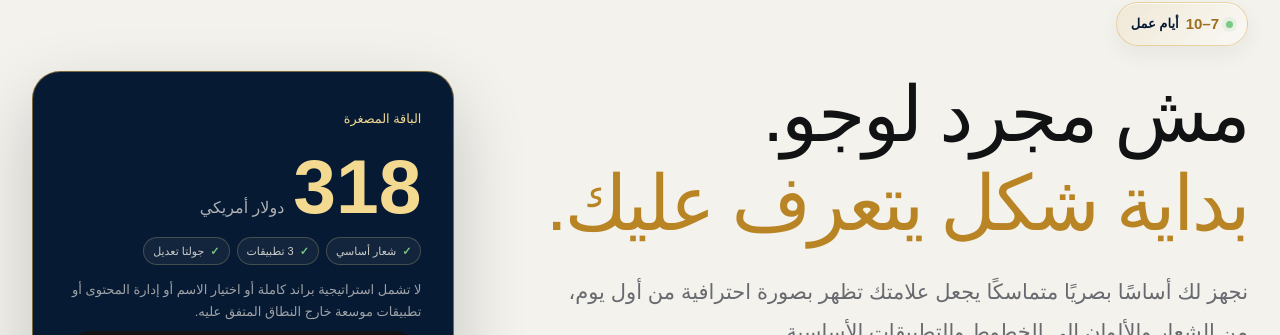
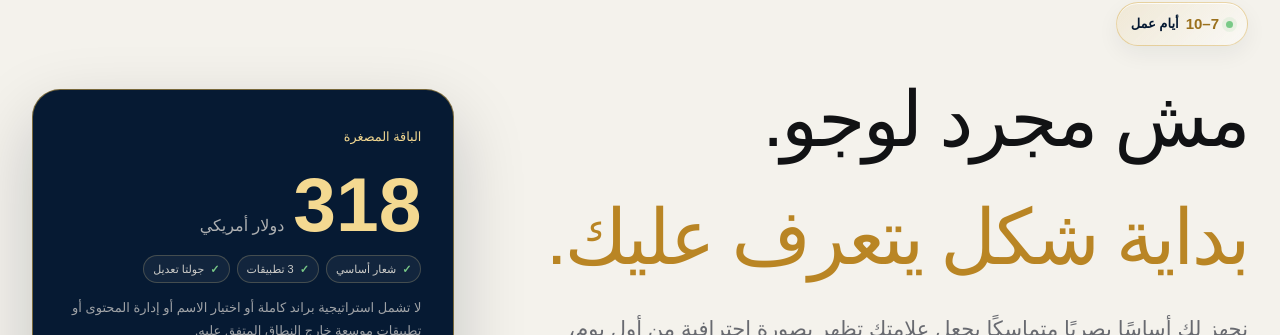
Before and after one commit to mohammedrashad2011-ui/Dewank-2026-website, a Next.js app: page /offers/mini-visual-identity in a window 1280 px wide. Shown: the part 212-547 px from the top of the page. Built offline with nearby package versions, Linux system fonts and the light colour scheme; no server answers; a web font is replaced by a local one.

Commit message:
Fix mini identity hero headline spacing on desktop

```diff
--- a/app/offers/mini-visual-identity/mini-visual-identity.css
+++ b/app/offers/mini-visual-identity/mini-visual-identity.css
@@ -7,6 +7,15 @@
 
 .mini-identity-page { --identity-rose: #d99788; --identity-gold: #d5a843; }
 .mini-identity-hero { align-items: center; }
+.mini-identity-hero h1 {
+  line-height: 1.28;
+  text-wrap: balance;
+}
+.mini-identity-hero h1 em {
+  display: block;
+  margin-top: 16px;
+  line-height: 1.22;
+}
 
 .mini-identity-answer {
   display: grid;
@@ -98,6 +107,14 @@
   .offers-grid-six .compact-offer-card { grid-column: span 6; min-height: 520px; }
   .offers-grid-six .compact-offer-card h2 { font-size: clamp(34px, 4.2vw, 56px); }
   .offers-grid-six .offers-note { grid-column: 1 / -1; min-height: 220px; }
+  .mini-identity-hero h1 {
+    font-size: clamp(54px, 6vw, 88px);
+    line-height: 1.3;
+  }
+  .mini-identity-hero h1 em {
+    margin-top: 20px;
+    line-height: 1.24;
+  }
 }
 
 @media (max-width: 860px) {
@@ -109,8 +126,8 @@
 
 @media (max-width: 620px) {
   .mini-identity-hero { padding-top: 58px; padding-bottom: 74px; }
-  .mini-identity-hero h1 { font-size: clamp(36px, 11.4vw, 54px); line-height: 1.3; }
-  .mini-identity-hero h1 em { display: inline-block; margin-top: 8px; }
+  .mini-identity-hero h1 { font-size: clamp(36px, 11.4vw, 54px); line-height: 1.34; }
+  .mini-identity-hero h1 em { margin-top: 12px; line-height: 1.28; }
   .mini-identity-answer { margin-top: 18px; padding: 14px; }
   .mini-identity-proof { gap: 26px; padding-bottom: 92px; }
   .identity-board { padding: 18px; border-radius: 24px; }
```
